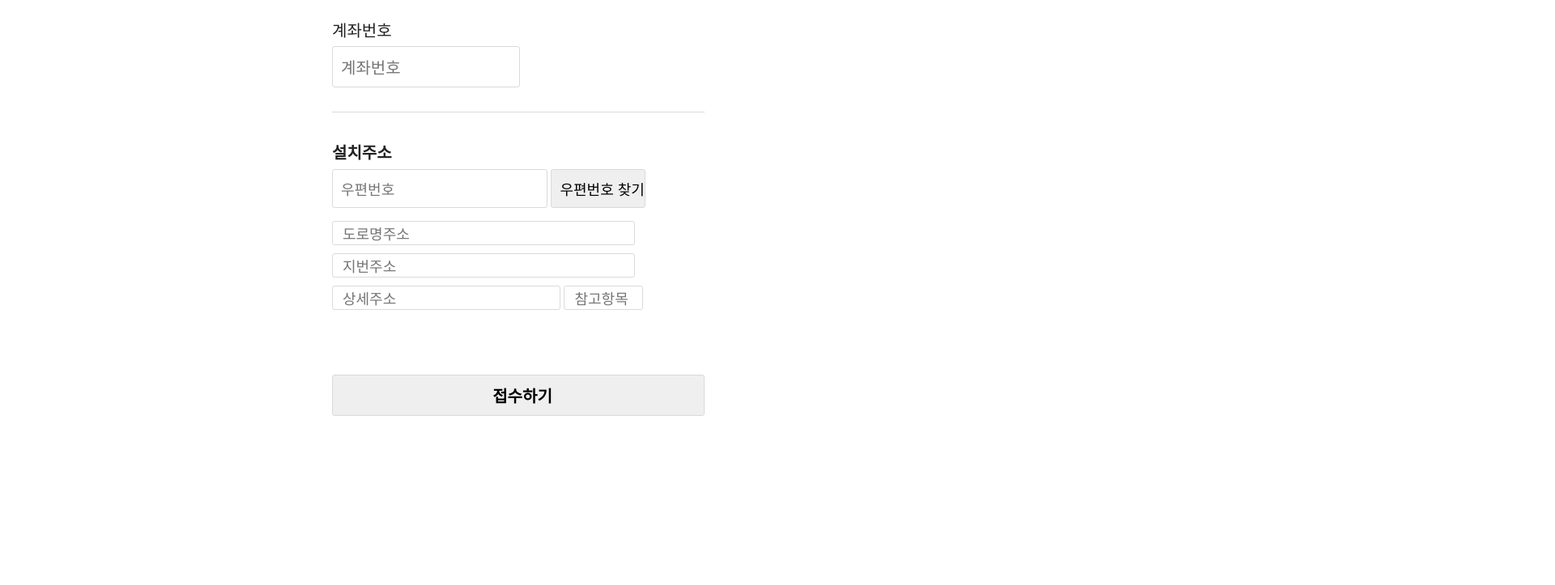
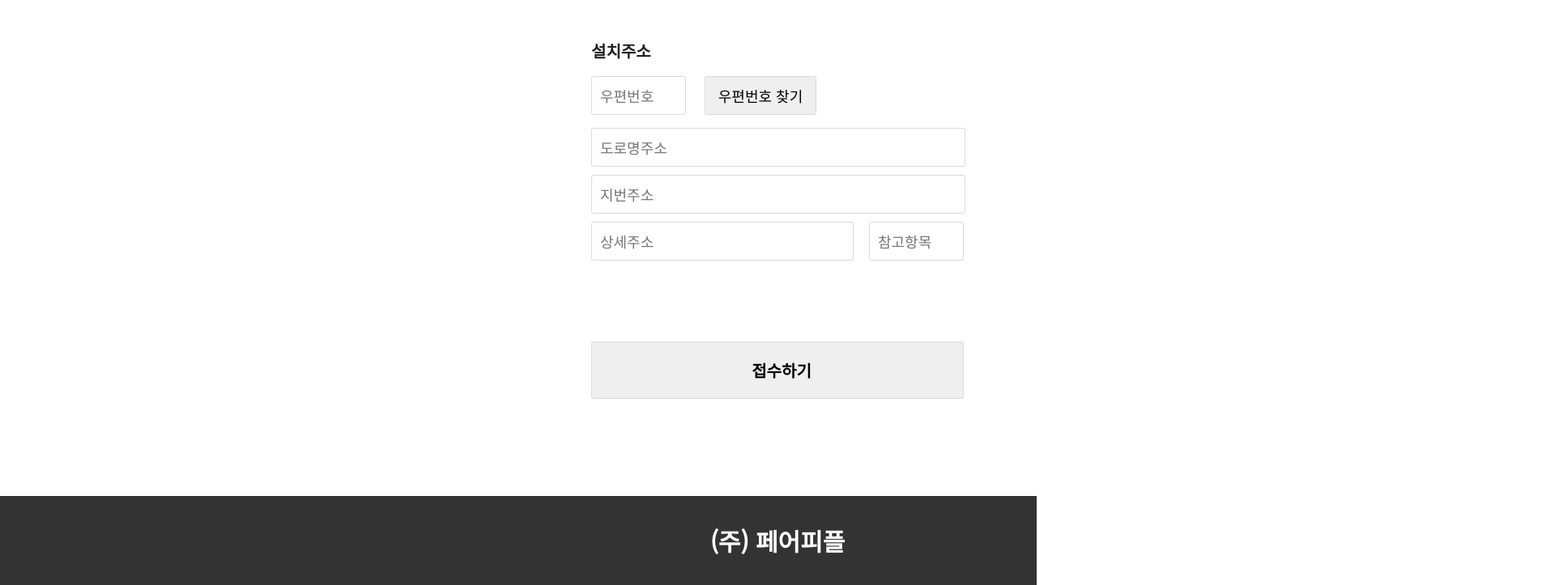
Before and after one commit to pompa94/rentalSign, a website: page index.html in a window 1280 px wide. Shown: the part 1270-1993 px from the top of the page at 81% size, 1920 px wide, since content can reach past the window. Before the commit the page ends 1824 px from the top, so only its background shows below. Drawn offline with nearby package versions, Linux system fonts and the light colour scheme.

Commit message:
input작업

```diff
--- a/index.css
+++ b/index.css
@@ -43,27 +43,31 @@ img{
   }
 
   #header{
+	margin: 0 auto;
+	width: 1920px;
+  }
+  #header>header{
+	width: 460px;
+	margin: 0 auto;
+	padding: 80px 0;
+  }
+  #header>header>h1{
+	/* padding: 40px 0; */
+	font-size: 40px;
+	font-weight: bold;
+	color: #1065a3;
 	width: 100%;
-	margin: 0 auto;
-	/* background: url(./img/mainTop_image.png) no-repeat center ; */
-	/* background-size: 100%; */
-	/* background-color: red; */
+	text-align: center;
+	font-family: 'Noto Sans KR', sans-serif;
+	text-shadow: 1px 0px 3px #999;
   }
 
-  #header>header{
-	/* width: 100%;
-	height: 100px;
-	margin: 0 auto; */
-  }
-  #header>header>img{
-	width: 100%;
-  }
 
   #box01{
-	margin: 80px auto 0;
-	width: 460px;
+	margin: 80px auto ;
+	width: 1920px;
   }
-  #box01>h2{
+  /* #box01>h2{
 	padding: 40px 0;
 	font-size: 40px;
 	font-weight: bold;
@@ -72,6 +76,11 @@ img{
 	text-align: center;
 	font-family: 'Noto Sans KR', sans-serif;
 	text-shadow: 1px 0px 3px #999;
+  } */
+
+  #box01>form{
+	width: 460px;
+	margin: 0 auto;
   }
 
   #sign{
@@ -83,14 +92,14 @@ img{
   }
 
   #sign>li{
-	margin-bottom: 40px;
+	margin-bottom: 60px;
   }
 
   #sign p{
 	width: 100%;
 	text-align: start;
 	font-size: 20px;
-	margin-bottom: 10px;
+	margin-bottom: 20px;
 	font-weight: bold;
   }
 
@@ -226,7 +235,7 @@ img{
   #cardNoInfo{
 	/* background-color: green; */
 	display: block;
-	margin: 20px auto;
+	margin: 40px auto;
 	border-top: 1px solid #dadada;
 	border-bottom: 1px solid #dadada;
 	padding: 30px 0 0;
@@ -249,51 +258,93 @@ img{
 	display: block;
 	margin: 20px auto;
   }
+  #sign>.form-floating>p{
+	margin-bottom: 20px;
+  }
 
   .form-floating>.address01{
 	width: 100%;
-	display: block;
 	/* background-color: red; */
 	text-align: start;
+	display: flex;
+	justify-content: flex-start;
   }
   .form-floating>.address01>input{
+	width: 25%;
 	font-size: 18px;
 	padding: 10px 0;
   }
+  .form-floating>.address01>input:last-child{
+	width: 30%;
+	font-size: 18px;
+	padding: 10px 10px;
+	text-align: center;
+	text-indent: 0;
+	margin-left: 5%;
+  }
+
+
   .form-floating>input{
 	font-size: 18px;
   }
 
   .form-floating>.address02{
 	width: 100%;
-	display: block;
-	text-align: start;
+	display: flex;
+	flex-direction: column;
+    align-items: flex-start;
+    justify-content: space-between;
 	margin-bottom: 10px;
   }
   .form-floating>.address02>input{
-	width: 80%;
+	width: 100%;
 	font-size: 18px;
 	margin-bottom: 10px;
+	padding: 10px 0;
   }
   .form-floating>.address02>input:last-child{
 	margin-bottom: 0;
   }
   .form-floating>.address03{
 	width: 100%;
-	display: block;
-	text-align: start;
+	display: flex;
+	justify-content: space-between;
   }
   .form-floating>.address03>input{
 	font-size: 18px;
-	width: 60%;
+	padding: 10px 0;
+	width: 70%;
   }
   .form-floating>.address03>input:last-child{
-	width: 20%;
+	width: 25%;
   }
-#box01>form>input{
-	width: 100%;
+#box01>form>.submitBtn{
+	width: 460px;
 	font-size: 20px;
 	font-weight: bold;
-	padding: 10px;
+	padding: 20px 0;
 	margin-bottom: 40px;
+	text-align: center;
+	cursor: pointer;
 }
+#box01>form>.submitBtn:hover{
+	box-shadow: 1px 1px 1px 1px inset;
+}
+
+footer{
+	background-color: #333;
+}
+#footer_01{
+	width: 1920px;
+	margin: 0 auto;
+	color: #fff;
+	padding: 40px 0;
+}
+
+#footer_01>P{
+	color: #fff;
+	text-align: center;
+	font-size: 30px;
+	font-family: 'Noto Sans KR', sans-serif;
+	font-weight: bold;
+}
--- a/index.html
+++ b/index.html
@@ -28,12 +28,12 @@
 
         <div id="header">
             <header>
-                <img src="./img/mainTop_image.png" alt="상단로고">
+                <h1>(주) 페어피플 접수하기</h1>
             </header>
         </div>
 
         <article id="box01">
-            <h2>(주) 페어피플 접수하기</h2>
+            <!-- <h2>(주) 페어피플 접수하기</h2> -->
             <form action="#" method="post">
                 <fieldset>
                     <legend class="hide">sign_in</legend>
@@ -182,10 +182,13 @@
                                 <label class="cardNo-label" for="userCardName">카드사명</label>
                                 <input class="cardNo-input" type="text" id="userCardName" placeholder="카드사명" required>
                                 <label class="cardNo-label" for="userCardNo">카드번호</label>
-                                <input class="cardNo-input" type="text" id="userCardNo1" placeholder="카드번호" oninput="this.value = this.value.replace(/[^0-9.]/g, '').replace(/(\..*)\./g, '$1');" maxlength="4">-
-                                <input class="cardNo-input" type="text" id="userCardNo2" placeholder="카드번호" oninput="this.value = this.value.replace(/[^0-9.]/g, '').replace(/(\..*)\./g, '$1');" maxlength="4">-
-                                <input class="cardNo-input" type="text" id="userCardNo3" placeholder="카드번호" oninput="this.value = this.value.replace(/[^0-9.]/g, '').replace(/(\..*)\./g, '$1');" maxlength="4">-
-                                <input class="cardNo-input" type="text" id="userCardNo4" placeholder="카드번호" oninput="this.value = this.value.replace(/[^0-9.]/g, '').replace(/(\..*)\./g, '$1');" maxlength="4">
+                                <span class="cardNumber">
+                                    <input class="cardNo-input" type="text" id="userCardNo1" placeholder="카드번호" oninput="this.value = this.value.replace(/[^0-9.]/g, '').replace(/(\..*)\./g, '$1');" maxlength="4">-
+                                    <input class="cardNo-input" type="text" id="userCardNo2" placeholder="카드번호" oninput="this.value = this.value.replace(/[^0-9.]/g, '').replace(/(\..*)\./g, '$1');" maxlength="4">-
+                                    <input class="cardNo-input" type="text" id="userCardNo3" placeholder="카드번호" oninput="this.value = this.value.replace(/[^0-9.]/g, '').replace(/(\..*)\./g, '$1');" maxlength="4">-
+                                    <input class="cardNo-input" type="text" id="userCardNo4" placeholder="카드번호" oninput="this.value = this.value.replace(/[^0-9.]/g, '').replace(/(\..*)\./g, '$1');" maxlength="4">
+                                </span>
+
                                 <label class="cardNo-label" for="userCardDateM">월/년</label>
                                 <!-- <label for="userCardDateY">년</label> -->
                                 <input class="cardNo-input" type="text" id="userCardDateM" placeholder="MONTH" oninput="this.value = this.value.replace(/[^0-9.]/g, '').replace(/(\..*)\./g, '$1');" maxlength="2"> /
@@ -215,9 +218,16 @@
 
 
                 </fieldset>
-                <input type="submit" value="접수하기">
+                <input class="submitBtn" type="submit" value="접수하기">
             </form>
         </article>
+
+<!-- ================footer================ -->
+        <footer>
+            <div id="footer_01">
+                <p>(주) 페어피플</p>
+            </div>
+        </footer>
 
     </div>
 
```
